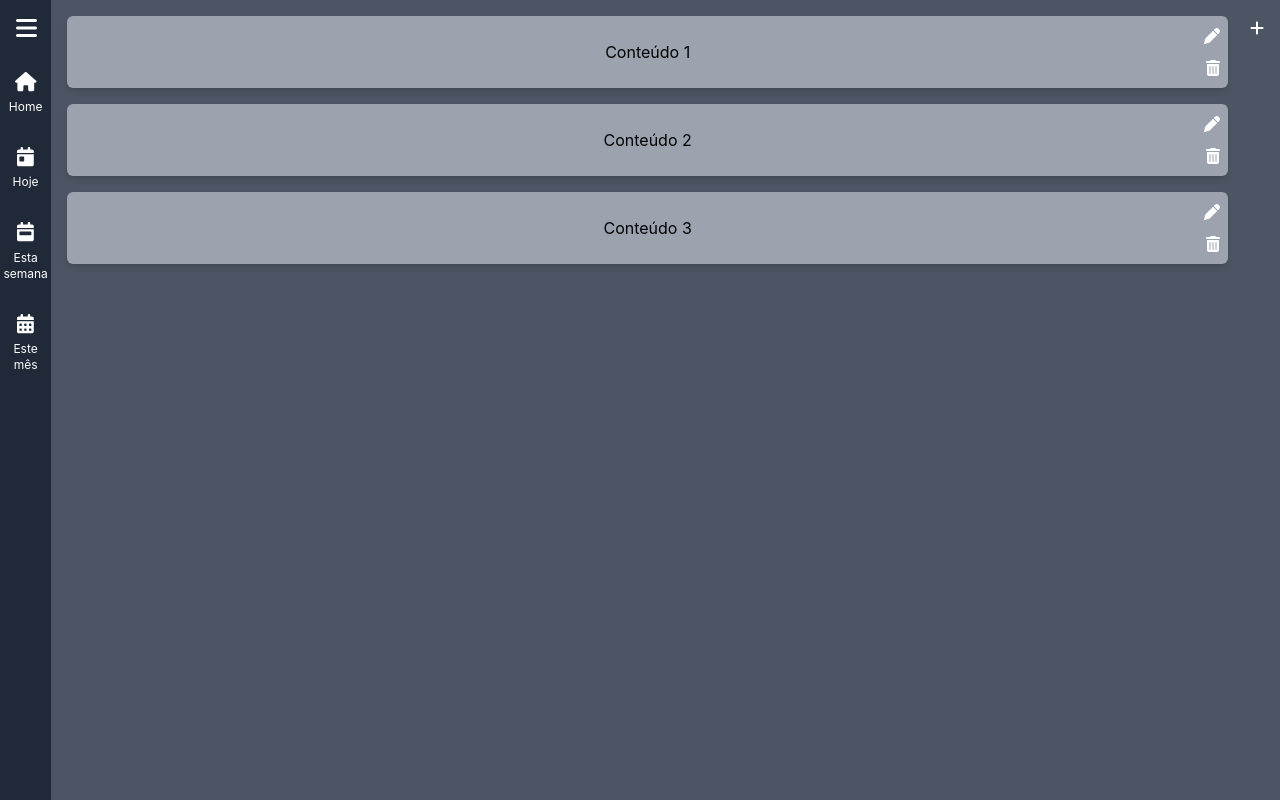
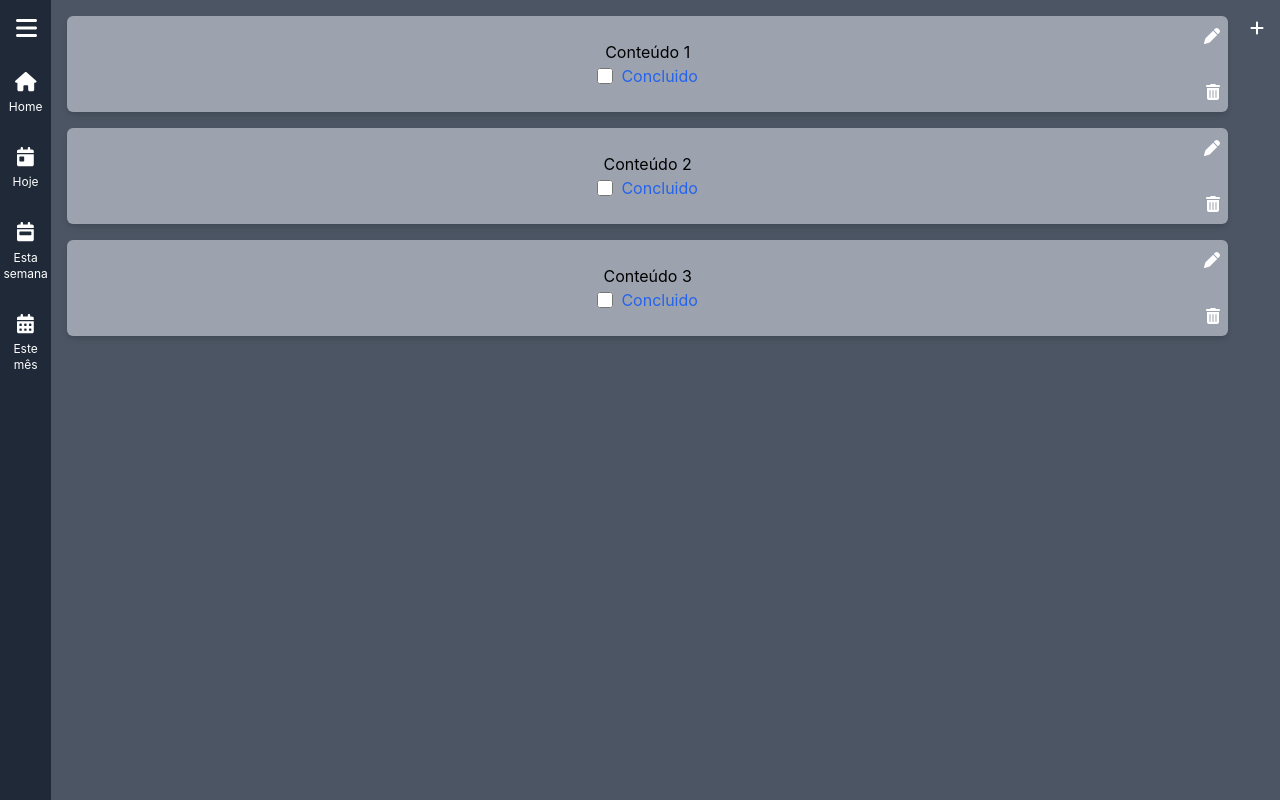
Before and after one commit to olavodd42/sistema-gerenciamento-tarefas, a React (Create React App) app: page /home in a window 1280 px wide. Built offline with nearby package versions, Linux system fonts and the light colour scheme.

Commit message:
Add checkbox and edit tab

```diff
--- a/package.json
+++ b/package.json
@@ -14,6 +14,7 @@
     "fortawesome": "^0.0.1-security",
     "react": "^19.0.0",
     "react-dom": "^19.0.0",
+    "react-modal": "^3.16.3",
     "react-router-dom": "^7.1.1",
     "react-scripts": "5.0.1"
   },
--- a/src/components/edit_tab.js
+++ b/src/components/edit_tab.js
@@ -2,35 +2,87 @@ import React from "react";
 
 function EditTab() {
   return (
-    <form className="h-[40%] z-20 bg-gray-600 p-4 rounded-md shadow-md w-[40%] absolute bottom-1/2 left-1/2 transform -translate-x-1/2 -translate-y-1/2 grid gap-6 mb-6 md:grid-cols-2">
+    <form className="absolute top-[20%] right-[3%] z-50 bg-gray-500 p-4 rounded-md shadow-md w-[40%] grid gap-6 mb-6 md:grid-cols-2">
       <div>
-        <label htmlFor="taskName" className="mb-2 text-sm font-medium text-gray-900 dark:text-white">Nome da tarefa:</label>
-        <input type="text" id="taskName" name="taskName" className="bg-gray-100 border border-gray-300 text-gray-900 text-sm rounded-lg focus:ring-blue-500 focus:border-blue-500 h-7 p-2.5 dark:bg-gray-700 dark:border-gray-600 dark:placeholder-gray-400 dark:text-white dark:focus:ring-blue-500 dark:focus:border-blue-500" required />
+        <label htmlFor="taskName" className="mb-2 text-sm font-medium text-gray-900 dark:text-white">
+          Nome da tarefa:
+        </label>
+        <input
+          type="text"
+          id="taskName"
+          name="taskName"
+          className="bg-gray-100 border border-gray-300 text-gray-900 text-sm rounded-lg focus:ring-blue-500 focus:border-blue-500 h-7 p-2.5 dark:bg-gray-700 dark:border-gray-600 dark:placeholder-gray-400 dark:text-white dark:focus:ring-blue-500 dark:focus:border-blue-500"
+          required
+        />
       </div>
       <div>
-        <label htmlFor="taskDescription" className="block mb-2 text-sm font-medium text-gray-900 dark:text-white">Descrição da tarefa:</label>
-        <textarea id="taskDescription" name="textDescription" rows="4" className="block p-2.5 w-full h-12 text-sm text-gray-900 bg-gray-200 rounded-lg border border-gray-300 focus:ring-blue-500 focus:border-blue-500 dark:bg-gray-700 dark:border-gray-600 dark:placeholder-gray-400 dark:text-white dark:focus:ring-blue-500 dark:focus:border-blue-500" placeholder="Write your thoughts here..."></textarea>
+        <label htmlFor="taskDescription" className="block mb-2 text-sm font-medium text-gray-900 dark:text-white">
+          Descrição da tarefa:
+        </label>
+        <textarea
+          id="taskDescription"
+          name="textDescription"
+          rows="4"
+          className="block p-2.5 w-full h-12 text-sm text-gray-900 bg-gray-200 rounded-lg border border-gray-300 focus:ring-blue-500 focus:border-blue-500 dark:bg-gray-700 dark:border-gray-600 dark:placeholder-gray-400 dark:text-white dark:focus:ring-blue-500 dark:focus:border-blue-500"
+          placeholder="Write your thoughts here..."
+        ></textarea>
       </div>
       <div>
-        <label htmlFor="taskDate" className="block mb-2 text-sm font-medium text-gray-900 dark:text-white">Data da tarefa:</label>
+        <label htmlFor="taskDate" className="block mb-2 text-sm font-medium text-gray-900 dark:text-white">
+          Data da tarefa:
+        </label>
         <div className="relative max-w-sm">
           <div className="absolute inset-y-0 start-0 flex items-center ps-3.5 pointer-events-none">
-            <svg className="w-4 h-4 text-gray-500 dark:text-gray-400" aria-hidden="true" xmlns="http://www.w3.org/2000/svg" fill="currentColor" viewBox="0 0 20 20">
-              <path d="M20 4a2 2 0 0 0-2-2h-2V1a1 1 0 0 0-2 0v1h-3V1a1 1 0 0 0-2 0v1H6V1a1 1 0 0 0-2 0v1H2a2 2 0 0 0-2 2v2h20V4ZM0 18a2 2 0 0 0 2 2h16a2 2 0 0 0 2-2V8H0v10Zm5-8h10a1 1 0 0 1 0 2H5a1 1 0 0 1 0-2Z"/>
+            <svg
+              className="w-4 h-4 text-gray-500 dark:text-gray-400"
+              aria-hidden="true"
+              xmlns="http://www.w3.org/2000/svg"
+              fill="currentColor"
+              viewBox="0 0 20 20"
+            >
+              <path d="M20 4a2 2 0 0 0-2-2h-2V1a1 1 0 0 0-2 0v1h-3V1a1 1 0 0 0-2 0v1H6V1a1 1 0 0 0-2 0v1H2a2 2 0 0 0-2 2v2h20V4ZM0 18a2 2 0 0 0 2 2h16a2 2 0 0 0 2-2V8H0v10Zm5-8h10a1 1 0 0 1 0 2H5a1 1 0 0 1 0-2Z" />
             </svg>
           </div>
-          <input datepicker id="taskDate" name="taskDate" type="text" className="bg-gray-50 border border-gray-300 text-gray-900 text-sm rounded-lg focus:ring-blue-500 focus:border-blue-500 block w-full ps-10 p-2.5 dark:bg-gray-700 dark:border-gray-600 dark:placeholder-gray-400 dark:text-white dark:focus:ring-blue-500 dark:focus:border-blue-500" placeholder="Select date"/>
+          <input
+            datepicker
+            id="taskDate"
+            name="taskDate"
+            type="text"
+            className="bg-gray-50 border border-gray-300 text-gray-900 text-sm rounded-lg focus:ring-blue-500 focus:border-blue-500 block w-full ps-10 p-2.5 dark:bg-gray-700 dark:border-gray-600 dark:placeholder-gray-400 dark:text-white dark:focus:ring-blue-500 dark:focus:border-blue-500"
+            placeholder="Select date"
+          />
         </div>
       </div>
       <div>
-        <label htmlFor="taskTime" className="block mb-2 text-sm font-medium text-gray-900 dark:text-white">Hora da tarefa:</label>
+        <label htmlFor="taskTime" className="block mb-2 text-sm font-medium text-gray-900 dark:text-white">
+          Hora da tarefa:
+        </label>
         <div className="relative">
           <div className="absolute inset-y-0 end-0 top-0 flex items-center pe-3.5 pointer-events-none">
-            <svg className="w-4 h-4 text-gray-500 dark:text-gray-400" aria-hidden="true" xmlns="http://www.w3.org/2000/svg" fill="currentColor" viewBox="0 0 24 24">
-              <path fillRule="evenodd" d="M2 12C2 6.477 6.477 2 12 2s10 4.477 10 10-4.477 10-10 10S2 17.523 2 12Zm11-4a1 1 0 1 0-2 0v4a1 1 0 0 0 .293.707l3 3a1 1 0 0 0 1.414-1.414L13 11.586V8Z" clipRule="evenodd"/>
+            <svg
+              className="w-4 h-4 text-gray-500 dark:text-gray-400"
+              aria-hidden="true"
+              xmlns="http://www.w3.org/2000/svg"
+              fill="currentColor"
+              viewBox="0 0 24 24"
+            >
+              <path
+                fillRule="evenodd"
+                d="M2 12C2 6.477 6.477 2 12 2s10 4.477 10 10-4.477 10-10 10S2 17.523 2 12Zm11-4a1 1 0 1 0-2 0v4a1 1 0 0 0 .293.707l3 3a1 1 0 0 0 1.414-1.414L13 11.586V8Z"
+                clipRule="evenodd"
+              />
             </svg>
           </div>
-          <input type="taskTime" id="taskTime" className="bg-gray-50 border leading-none border-gray-300 text-gray-900 text-sm rounded-lg focus:ring-blue-500 focus:border-blue-500 block w-full p-2.5 dark:bg-gray-700 dark:border-gray-600 dark:placeholder-gray-400 dark:text-white dark:focus:ring-blue-500 dark:focus:border-blue-500" min="09:00" max="18:00" value="00:00" required />
+          <input
+            type="time"
+            id="taskTime"
+            name="taskTime"
+            className="bg-gray-50 border leading-none border-gray-300 text-gray-900 text-sm rounded-lg focus:ring-blue-500 focus:border-blue-500 block w-full p-2.5 dark:bg-gray-700 dark:border-gray-600 dark:placeholder-gray-400 dark:text-white dark:focus:ring-blue-500 dark:focus:border-blue-500"
+            min="09:00"
+            max="18:00"
+            defaultValue="00:00"
+            required
+          />
         </div>
       </div>
       <div>
@@ -38,7 +90,12 @@ function EditTab() {
         <input type="time" id="endTime" name="endTime" required />
       </div>
       <div>
-        <button type="submit" className="text-white bg-gradient-to-r from-green-400 via-green-500 to-green-600 hover:bg-gradient-to-br focus:ring-4 focus:outline-none focus:ring-green-300 dark:focus:ring-green-800 font-medium rounded-lg text-sm px-5 py-2.5 text-center me-2 mb-2">Criar</button>
+        <button
+          type="submit"
+          className="text-white bg-gradient-to-r from-green-400 via-green-500 to-green-600 hover:bg-gradient-to-br focus:ring-4 focus:outline-none focus:ring-green-300 dark:focus:ring-green-800 font-medium rounded-lg text-sm px-5 py-2.5 text-center me-2 mb-2"
+        >
+          Criar
+        </button>
       </div>
     </form>
   );
--- a/src/home.js
+++ b/src/home.js
@@ -22,30 +22,85 @@ function Home() {
     });
   };
 
+  const confirmDelete = () => {
+      //confirm("Tem certeza que deseja deletar?");
+  };
+
   return (
     <div className="flex">
       <Navbar />
 
-      <div className="relative ml-[4%] p-4 text-center bg-gray-600 box-border h-screen flex-grow flex flex-col justify-start">
+      <div className="relative ml-[4%] overflow-y-auto p-4 h-screen text-center bg-gray-600 box-border h-screen flex-grow flex flex-col">
         <CreateButton onClick={toggleTab} />
         {isTabVisible && <CreateTab />}
-        <div className={`bg-gray-400 p-6 rounded-md shadow-md w-[97%] mb-4 relative ${isTabVisible ? "mt-80" : ""}`}>
+
+        {/* Conteúdo 1 */}
+
+          <div className={`relative bg-gray-400 p-6 rounded-md shadow-md w-[97%] mb-4 ${editTabsVisibility[0] ? "mb-60" : ""}`}>
             Conteúdo 1
             <EditButton onClick={() => toggleEditTab(0)} />
-          <DeleteButton />
+            <DeleteButton onClick={confirmDelete}/>
             {editTabsVisibility[0] && <EditTab />}
+            <form className="inline flex items-center justify-center space-x-2">
+            <input
+              type="checkbox"
+              id="concluido2"
+              name="concluido"
+              value="concluido"
+              className="w-4 h-4 text-blue-600 bg-gray-100 border-gray-300 rounded focus:ring-blue-500 dark:focus:ring-blue-600 dark:ring-offset-gray-800 focus:ring-2 dark:bg-gray-700 dark:border-gray-600"
+            />
+            <label
+              htmlFor="concluido2"
+              className="text-blue-600 focus:ring-blue-500 dark:focus:ring-blue-600 dark:ring-offset-gray-800 focus:ring-2 dark:bg-gray-700 dark:border-gray-600"
+            >
+              Concluido
+            </label>
+          </form>
           </div>
-        <div className="bg-gray-400 p-6 rounded-md shadow-md w-[97%] mb-4 relative">
+
+        {/* Conteúdo 2 */}
+          <div className={`relative bg-gray-400 p-6 rounded-md shadow-md w-[97%] mb-4 ${editTabsVisibility[1] ? "mb-60" : ""}`} >
             Conteúdo 2
             <EditButton onClick={() => toggleEditTab(1)} />
             <DeleteButton />
             {editTabsVisibility[1] && <EditTab />}
+            <form className="inline flex items-center justify-center space-x-2">
+            <input
+              type="checkbox"
+              id="concluido2"
+              name="concluido"
+              value="concluido"
+              className="w-4 h-4 text-blue-600 bg-gray-100 border-gray-300 rounded focus:ring-blue-500 dark:focus:ring-blue-600 dark:ring-offset-gray-800 focus:ring-2 dark:bg-gray-700 dark:border-gray-600"
+            />
+            <label
+              htmlFor="concluido2"
+              className="text-blue-600 focus:ring-blue-500 dark:focus:ring-blue-600 dark:ring-offset-gray-800 focus:ring-2 dark:bg-gray-700 dark:border-gray-600"
+            >
+              Concluido
+            </label>
+          </form>
           </div>
-        <div className="bg-gray-400 p-6 rounded-md shadow-md w-[97%] mb-4 relative">
+
+          <div className={`relative bg-gray-400 p-6 rounded-md shadow-md w-[97%] mb-4 ${editTabsVisibility[2] ? "mb-60" : ""}`} >
             Conteúdo 3
             <EditButton onClick={() => toggleEditTab(2)} />
             <DeleteButton />
             {editTabsVisibility[2] && <EditTab />}
+            <form className="inline flex items-center justify-center space-x-2">
+            <input
+              type="checkbox"
+              id="concluido2"
+              name="concluido"
+              value="concluido"
+              className="w-4 h-4 text-blue-600 bg-gray-100 border-gray-300 rounded focus:ring-blue-500 dark:focus:ring-blue-600 dark:ring-offset-gray-800 focus:ring-2 dark:bg-gray-700 dark:border-gray-600"
+            />
+            <label
+              htmlFor="concluido2"
+              className="text-blue-600 focus:ring-blue-500 dark:focus:ring-blue-600 dark:ring-offset-gray-800 focus:ring-2 dark:bg-gray-700 dark:border-gray-600"
+            >
+              Concluido
+            </label>
+          </form>
           </div>
       </div>
     </div>
```
Also changed, not shown: 1 other file (tests, documents, lock files or other folders). Lines whose indentation alone changed are shown as unchanged.
